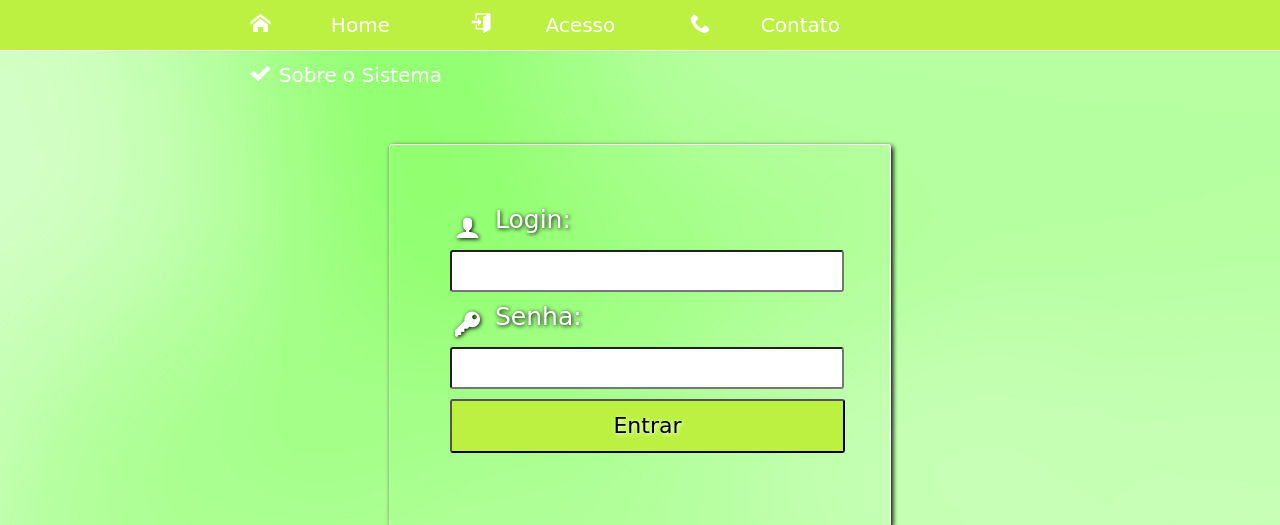
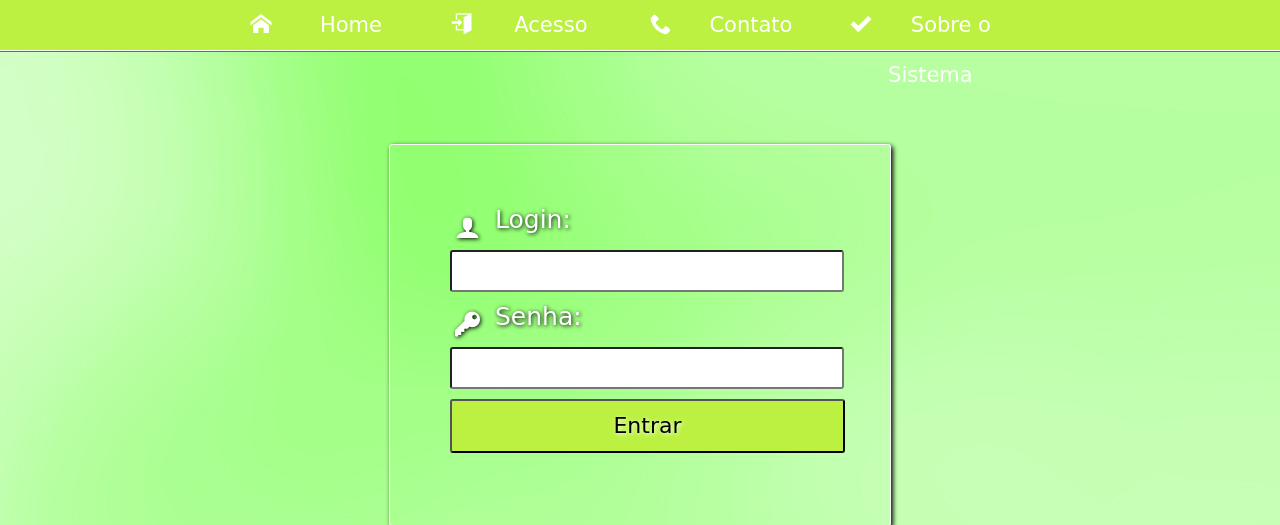
Before and after one commit to IvairIzidoro/sisescola, a PHP site: page /index.php?pages=acesso in a window 1280 px wide. Shown: the top 525 px of the page. Run offline with PHP 8.4, Linux system fonts and the light colour scheme; some web fonts are replaced.

Commit message:
algumas modificações basicas

```diff
--- a/connection.php
+++ b/connection.php
@@ -10,7 +10,7 @@ class connection
     private $dbHost = "localhost"; // servidor
     private $dbUser = "root"; // usuario do banco
     private $dbPassword = ""; // senha do usuario do banco
-    private $dbName = "mapa"; // nome do banco
+    private $dbName = "escola"; // nome do banco
 
     private $con = false;
 
--- a/css/style.css
+++ b/css/style.css
@@ -27,12 +27,12 @@ p{
     background: #BCF141;
     height: 50px;
     border-bottom: 1px solid #F9F9F9;
+    box-shadow: 0px 1px 0px #696969;
 
 }
 
 #menu ul {
     width: 68%;
-    /*position: fixed;*/
     margin: 0;
     padding:0;
     list-style: none;
@@ -44,9 +44,8 @@ p{
 
 #menu li a {
     margin: 0;
-    width: 220px;
+    width: 200px;
     height: 50px;
-    padding: 0;
     float: left;
 
 }
@@ -59,14 +58,14 @@ p{
     text-align: center;
     align-items: center;
     color: #FFFFFF;
-    font-size: 20px;
+    font-size: 21px;
 
 }
 
 #menu ul li a:hover{
 
     line-height: 55px;
-    background: #449918/*#46AF00*/;
+    background: #449918;
     border-radius: 3px;
     text-shadow: 1px 1px 4px #000000;
 }
--- a/functions/login.php
+++ b/functions/login.php
@@ -15,15 +15,15 @@
         }
 
         function diretor(){
-            window.location = '../index.php?pages=painel-diretor';
+            window.location = '../index.php?pages/panel=painel-diretor';
         }
 
         function professor(){
-            window.location = '../index.php?pages=painel-professor';
+            window.location = '../index.php?pages/panel=painel-professor';
         }
 
         function aluno(){
-            window.location = '../index.php?pages=painel-aluno';
+            window.location = '../index.php?pages/panel=painel-aluno';
         }
         </script>
     </head>
--- a/index.php
+++ b/index.php
@@ -12,9 +12,9 @@
 <html lang="pt-br">
 <head>
 	<meta charset="UTF-8">
-	<link rel="stylesheet" type="text/css" href="/css/normalize.css">
-	<link rel="stylesheet" type="text/css" href="/css/style.css">
-	<link rel="stylesheet" href="/font/style.css">
+	<link rel="stylesheet" type="text/css" href="./css/normalize.css">
+	<link rel="stylesheet" type="text/css" href="./css/style.css">
+	<link rel="stylesheet" href="./font/style.css">
 	<link href="https://fonts.googleapis.com/css?family=Baloo+Bhaina|Bree+Serif|Pacifico|Titillium+Web" rel="stylesheet">
 
 	<title>Escola Ficticia</title>
--- a/pages/acesso.php
+++ b/pages/acesso.php
@@ -2,9 +2,9 @@
 <html lang="pt-br">
 <head>
     <meta charset="UTF-8">
-    <link rel="stylesheet" href="/css/style.css">
-    <link rel="stylesheet" href="/css/normalize.css">
-    <link rel="stylesheet" href="/font/style.css">
+    <link rel="stylesheet" href="./css/style.css">
+    <link rel="stylesheet" href="./css/normalize.css">
+    <link rel="stylesheet" href="./font/style.css">
     <title>Login</title>
 </head>
 <body>
```
Also changed, not shown: pages/panel/painel-aluno.php (added), pages/panel/painel-diretor.php (added), pages/panel/painel-professor.php (renamed from pages/painel-professor.php), 1 other file.
